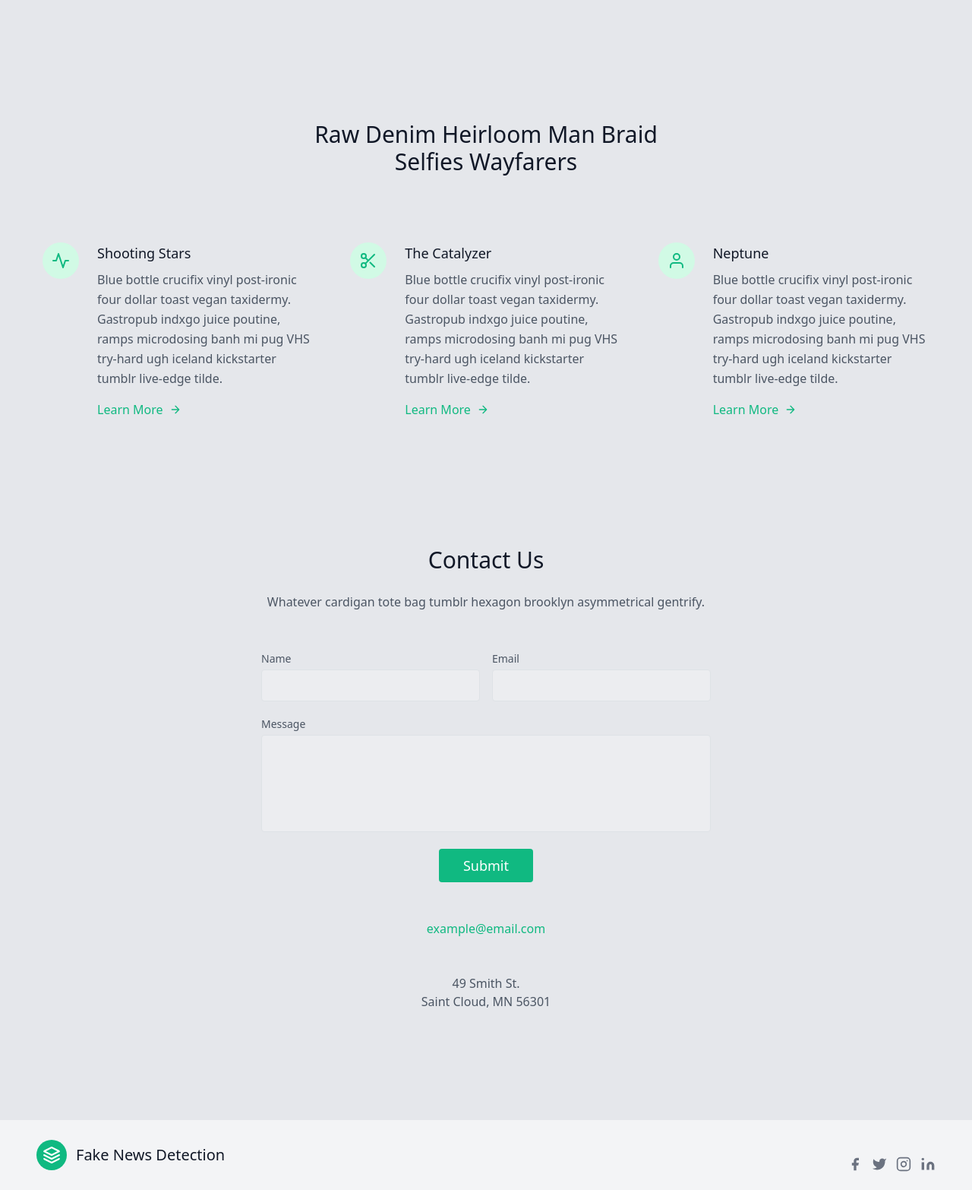
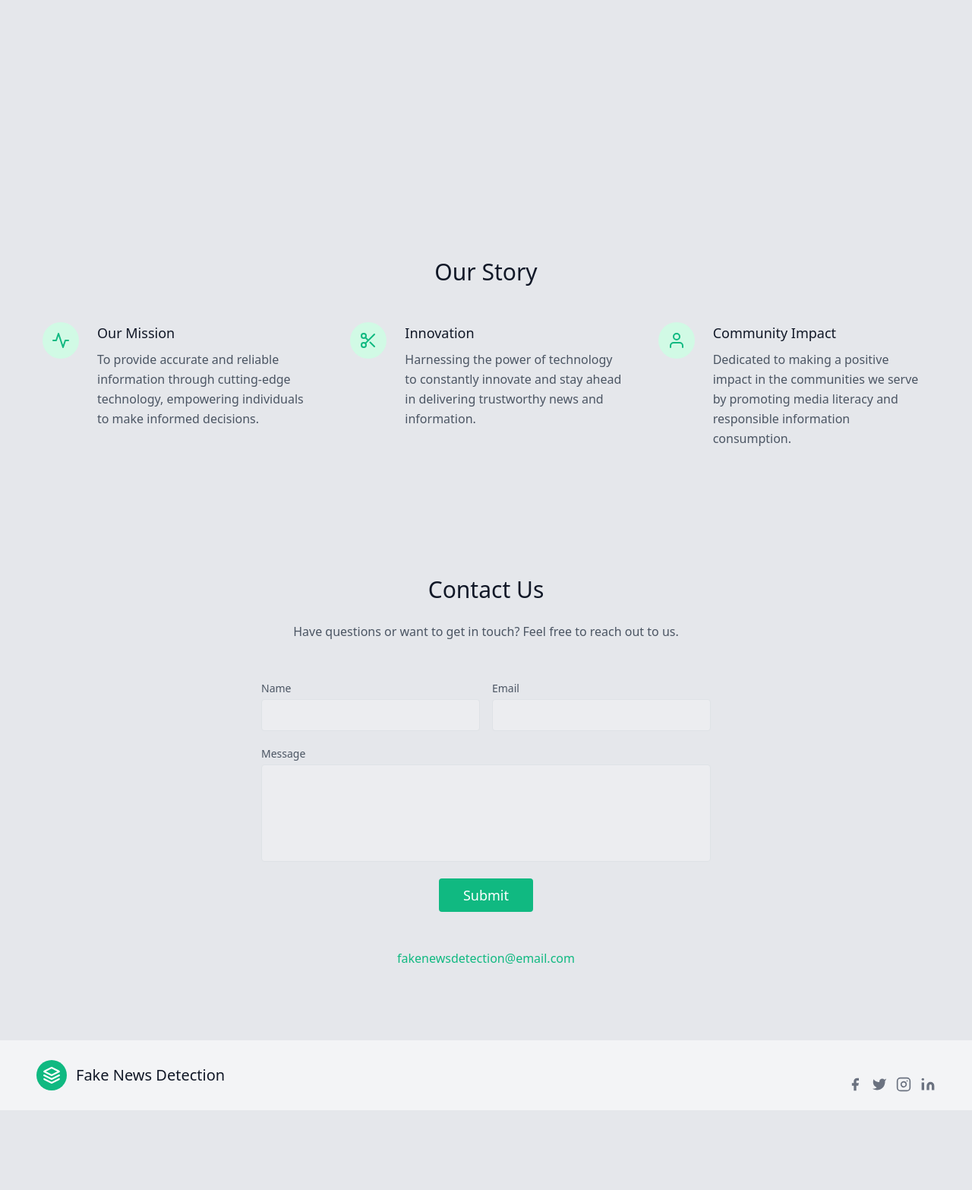
Before and after one commit to Haris90400/Fake_News_Detection, a Flask app: page / in a window 1280 px wide. Shown: the part 589-2155 px from the top of the page at 76% size. After the commit the page ends 2050 px from the top, so only its background shows below. Run offline with Flask 3, Linux system fonts and the light colour scheme; parts of the project's set-up code (start-up, migrations or seed data) failed here and were passed over.

Commit message:
updated the ui

```diff
--- a/templates/index.html
+++ b/templates/index.html
@@ -37,16 +37,17 @@
           </nav>
         </div>
       </header><hr>
-      <section class="text-gray-600 body-font -my-8" id="home">
-        <div class="container mx-auto flex px-5 py-24 md:flex-row flex-col items-center">
-          <div class="lg:flex-grow md:w-1/2 lg:pr-24 md:pr-16 flex flex-col md:items-start md:text-left mb-16 md:mb-0 items-center text-center">
-            <h1 class="title-font sm:text-4xl text-3xl mb-4 font-medium text-gray-900">Fake News Detection
-              <br class="hidden lg:inline-block">Machine learning project
+      <section class="text-gray-600 body-font -my-8 vh-100" id="home">
+        <div class="container mx-auto flex flex-col items-center px-5 py-24 md:flex-row">
+          <div class="lg:flex-grow md:w-1/2 lg:pr-24 md:pr-16 flex flex-col md:items-center md:text-center mb-16 md:mb-0">
+            <h1 class="title-font sm:text-4xl text-3xl mb-4 font-medium text-gray-900">Empowering Truth:
+              <br class="hidden lg:inline-block">AI-Powered News Verification
             </h1>
-            <p class="mb-8 leading-relaxed">Copper mug try-hard pitchfork pour-over freegan heirloom neutra air plant cold-pressed tacos poke beard tote bag. Heirloom echo park mlkshk tote bag selvage hot chicken authentic tumeric truffaut hexagon try-hard chambray.</p>
+            <p class="mb-8 leading-relaxed">Stay informed with confidence. Our advanced machine learning algorithms analyze news articles to identify and verify trustworthy information, ensuring you receive accurate and reliable news coverage.</p>
             <div class="flex justify-center">
-              <a href="/prediction"><button class="inline-flex text-white bg-green-500 border-0 py-2 px-6 focus:outline-none hover:bg-green-600 rounded text-lg">prediction</button></a>
-
+              <a href="/prediction">
+                <button class="inline-flex text-white bg-green-500 border-0 py-2 px-6 focus:outline-none hover:bg-green-600 rounded text-lg">Try Now</button>
+              </a>
             </div>
           </div>
           <div class="lg:max-w-lg lg:w-full md:w-1/2 w-5/6">
@@ -56,70 +57,60 @@
       </section>
       <section class="text-gray-600 body-font" id="aboutus">
         <div class="container px-5 py-24 mx-auto">
-          <h1 class="sm:text-3xl text-2xl font-medium title-font text-center text-gray-900 mb-20">Raw Denim Heirloom Man Braid
-            <br class="hidden sm:block">Selfies Wayfarers
-          </h1>
+            <h1 class="sm:text-3xl text-2xl font-medium title-font text-center text-gray-900 mb-10">Our Story</h1>
             <div class="flex flex-wrap sm:-m-4 -mx-4 -mb-10 -mt-4 md:space-y-0 space-y-6">
                 <div class="p-4 md:w-1/3 flex">
                     <div class="w-12 h-12 inline-flex items-center justify-center rounded-full bg-green-100 text-green-500 mb-4 flex-shrink-0">
-                <svg fill="none" stroke="currentColor" stroke-linecap="round" stroke-linejoin="round" stroke-width="2" class="w-6 h-6" viewBox="0 0 24 24">
+                        <svg fill="none" stroke="currentColor" stroke-linecap="round" stroke-linejoin="round"
+                            stroke-width="2" class="w-6 h-6" viewBox="0 0 24 24">
                             <path d="M22 12h-4l-3 9L9 3l-3 9H2"></path>
                         </svg>
                     </div>
                     <div class="flex-grow pl-6">
-                <h2 class="text-gray-900 text-lg title-font font-medium mb-2">Shooting Stars</h2>
-                <p class="leading-relaxed text-base">Blue bottle crucifix vinyl post-ironic four dollar toast vegan taxidermy. Gastropub indxgo juice poutine, ramps microdosing banh mi pug VHS try-hard ugh iceland kickstarter tumblr live-edge tilde.</p>
-                <a class="mt-3 text-green-500 inline-flex items-center">Learn More
-                  <svg fill="none" stroke="currentColor" stroke-linecap="round" stroke-linejoin="round" stroke-width="2" class="w-4 h-4 ml-2" viewBox="0 0 24 24">
-                    <path d="M5 12h14M12 5l7 7-7 7"></path>
-                  </svg>
-                </a>
+                        <h2 class="text-gray-900 text-lg title-font font-medium mb-2">Our Mission</h2>
+                        <p class="leading-relaxed text-base">To provide accurate and reliable information through
+                            cutting-edge technology, empowering individuals to make informed decisions.</p>
                     </div>
                 </div>
                 <div class="p-4 md:w-1/3 flex">
                     <div class="w-12 h-12 inline-flex items-center justify-center rounded-full bg-green-100 text-green-500 mb-4 flex-shrink-0">
-                <svg fill="none" stroke="currentColor" stroke-linecap="round" stroke-linejoin="round" stroke-width="2" class="w-6 h-6" viewBox="0 0 24 24">
+                        <svg fill="none" stroke="currentColor" stroke-linecap="round" stroke-linejoin="round"
+                            stroke-width="2" class="w-6 h-6" viewBox="0 0 24 24">
                             <circle cx="6" cy="6" r="3"></circle>
                             <circle cx="6" cy="18" r="3"></circle>
                             <path d="M20 4L8.12 15.88M14.47 14.48L20 20M8.12 8.12L12 12"></path>
                         </svg>
                     </div>
                     <div class="flex-grow pl-6">
-                <h2 class="text-gray-900 text-lg title-font font-medium mb-2">The Catalyzer</h2>
-                <p class="leading-relaxed text-base">Blue bottle crucifix vinyl post-ironic four dollar toast vegan taxidermy. Gastropub indxgo juice poutine, ramps microdosing banh mi pug VHS try-hard ugh iceland kickstarter tumblr live-edge tilde.</p>
-                <a class="mt-3 text-green-500 inline-flex items-center">Learn More
-                  <svg fill="none" stroke="currentColor" stroke-linecap="round" stroke-linejoin="round" stroke-width="2" class="w-4 h-4 ml-2" viewBox="0 0 24 24">
-                    <path d="M5 12h14M12 5l7 7-7 7"></path>
-                  </svg>
-                </a>
+                        <h2 class="text-gray-900 text-lg title-font font-medium mb-2">Innovation</h2>
+                        <p class="leading-relaxed text-base">Harnessing the power of technology to constantly innovate
+                            and stay ahead in delivering trustworthy news and information.</p>
                     </div>
                 </div>
                 <div class="p-4 md:w-1/3 flex">
                     <div class="w-12 h-12 inline-flex items-center justify-center rounded-full bg-green-100 text-green-500 mb-4 flex-shrink-0">
-                <svg fill="none" stroke="currentColor" stroke-linecap="round" stroke-linejoin="round" stroke-width="2" class="w-6 h-6" viewBox="0 0 24 24">
+                        <svg fill="none" stroke="currentColor" stroke-linecap="round" stroke-linejoin="round"
+                            stroke-width="2" class="w-6 h-6" viewBox="0 0 24 24">
                             <path d="M20 21v-2a4 4 0 00-4-4H8a4 4 0 00-4 4v2"></path>
                             <circle cx="12" cy="7" r="4"></circle>
                         </svg>
                     </div>
                     <div class="flex-grow pl-6">
-                <h2 class="text-gray-900 text-lg title-font font-medium mb-2">Neptune</h2>
-                <p class="leading-relaxed text-base">Blue bottle crucifix vinyl post-ironic four dollar toast vegan taxidermy. Gastropub indxgo juice poutine, ramps microdosing banh mi pug VHS try-hard ugh iceland kickstarter tumblr live-edge tilde.</p>
-                <a class="mt-3 text-green-500 inline-flex items-center">Learn More
-                  <svg fill="none" stroke="currentColor" stroke-linecap="round" stroke-linejoin="round" stroke-width="2" class="w-4 h-4 ml-2" viewBox="0 0 24 24">
-                    <path d="M5 12h14M12 5l7 7-7 7"></path>
-                  </svg>
-                </a>
+                        <h2 class="text-gray-900 text-lg title-font font-medium mb-2">Community Impact</h2>
+                        <p class="leading-relaxed text-base">Dedicated to making a positive impact in the communities we
+                            serve by promoting media literacy and responsible information consumption.</p>
                     </div>
                 </div>
             </div>
         </div>
     </section>
+
       <footer class="text-gray-600 body-font -my-8">
         <section class="text-gray-600 body-font relative" id="contactus">
           <div class="container px-5 py-24 mx-auto">
             <div class="flex flex-col text-center w-full mb-12">
               <h1 class="sm:text-3xl text-2xl font-medium title-font mb-4 text-gray-900">Contact Us</h1>
-              <p class="lg:w-2/3 mx-auto leading-relaxed text-base">Whatever cardigan tote bag tumblr hexagon brooklyn asymmetrical gentrify.</p>
+              <p class="lg:w-2/3 mx-auto leading-relaxed text-base">Have questions or want to get in touch? Feel free to reach out to us.</p>
             </div>
             <div class="lg:w-1/2 md:w-2/3 mx-auto">
               <div class="flex flex-wrap -m-2">
@@ -145,42 +136,38 @@
                   <button class="flex mx-auto text-white bg-green-500 border-0 py-2 px-8 focus:outline-none hover:bg-green-600 rounded text-lg">Submit</button>
                 </div>
                 <div class="p-2 w-full pt-8 mt-8 border-t border-gray-200 text-center">
-                  <a class="text-green-500">example@email.com</a>
-                  <p class="leading-normal my-5">49 Smith St.
-                    <br>Saint Cloud, MN 56301
-                  </p>
+                  <a href="mailto:example@email.com" class="text-green-500">fakenewsdetection@email.com</a>
                 </div>
               </div>
             </div>
           </div>
-
         </section>
         <div class="bg-gray-100">
           <div class="container px-5 py-6 mx-auto flex items-center sm:flex-row flex-col">
-            <a class="flex title-font font-medium items-center md:justify-start justify-center text-gray-900">
+            <a href="/" class="flex title-font font-medium items-center md:justify-start justify-center text-gray-900">
               <svg xmlns="http://www.w3.org/2000/svg" fill="none" stroke="currentColor" stroke-linecap="round" stroke-linejoin="round" stroke-width="2" class="w-10 h-10 text-white p-2 bg-green-500 rounded-full" viewBox="0 0 24 24">
                 <path d="M12 2L2 7l10 5 10-5-10-5zM2 17l10 5 10-5M2 12l10 5 10-5"></path>
               </svg>
               <span class="ml-3 text-xl">Fake News Detection</span>
             </a>
             <span class="inline-flex sm:ml-auto sm:mt-0 mt-4 justify-center sm:justify-start">
-              <a class="text-gray-500">
+              <a href="#" class="text-gray-500">
                 <svg fill="currentColor" stroke-linecap="round" stroke-linejoin="round" stroke-width="2" class="w-5 h-5" viewBox="0 0 24 24">
                   <path d="M18 2h-3a5 5 0 00-5 5v3H7v4h3v8h4v-8h3l1-4h-4V7a1 1 0 011-1h3z"></path>
                 </svg>
               </a>
-              <a class="ml-3 text-gray-500">
+              <a href="#" class="ml-3 text-gray-500">
                 <svg fill="currentColor" stroke-linecap="round" stroke-linejoin="round" stroke-width="2" class="w-5 h-5" viewBox="0 0 24 24">
                   <path d="M23 3a10.9 10.9 0 01-3.14 1.53 4.48 4.48 0 00-7.86 3v1A10.66 10.66 0 013 4s-4 9 5 13a11.64 11.64 0 01-7 2c9 5 20 0 20-11.5a4.5 4.5 0 00-.08-.83A7.72 7.72 0 0023 3z"></path>
                 </svg>
               </a>
-              <a class="ml-3 text-gray-500">
+              <a href="#" class="ml-3 text-gray-500">
                 <svg fill="none" stroke="currentColor" stroke-linecap="round" stroke-linejoin="round" stroke-width="2" class="w-5 h-5" viewBox="0 0 24 24">
                   <rect width="20" height="20" x="2" y="2" rx="5" ry="5"></rect>
                   <path d="M16 11.37A4 4 0 1112.63 8 4 4 0 0116 11.37zm1.5-4.87h.01"></path>
                 </svg>
               </a>
-              <a class="ml-3 text-gray-500">
+              <a href="#" class="ml-3 text-gray-500">
                 <svg fill="currentColor" stroke="currentColor" stroke-linecap="round" stroke-linejoin="round" stroke-width="0" class="w-5 h-5" viewBox="0 0 24 24">
                   <path stroke="none" d="M16 8a6 6 0 016 6v7h-4v-7a2 2 0 00-2-2 2 2 0 00-2 2v7h-4v-7a6 6 0 016-6zM2 9h4v12H2z"></path>
                   <circle cx="4" cy="4" r="2" stroke="none"></circle>
@@ -190,6 +177,7 @@
           </div>
         </div>
       </footer>
+
 
     <!-- Optional JavaScript; choose one of the two! -->
 
```
Also changed, not shown: templates/prediction.html (+33 -16 lines). Lines whose indentation alone changed are shown as unchanged.
